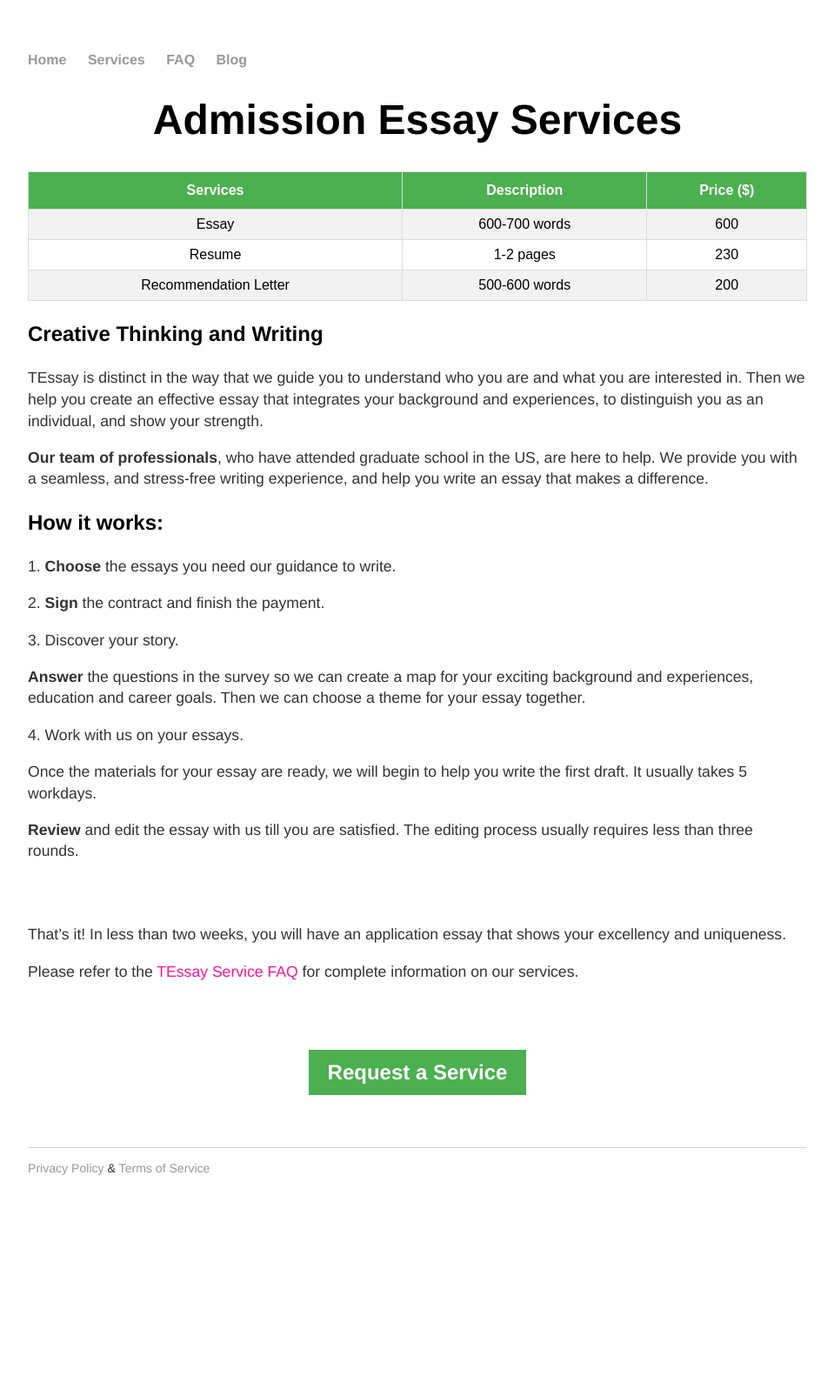
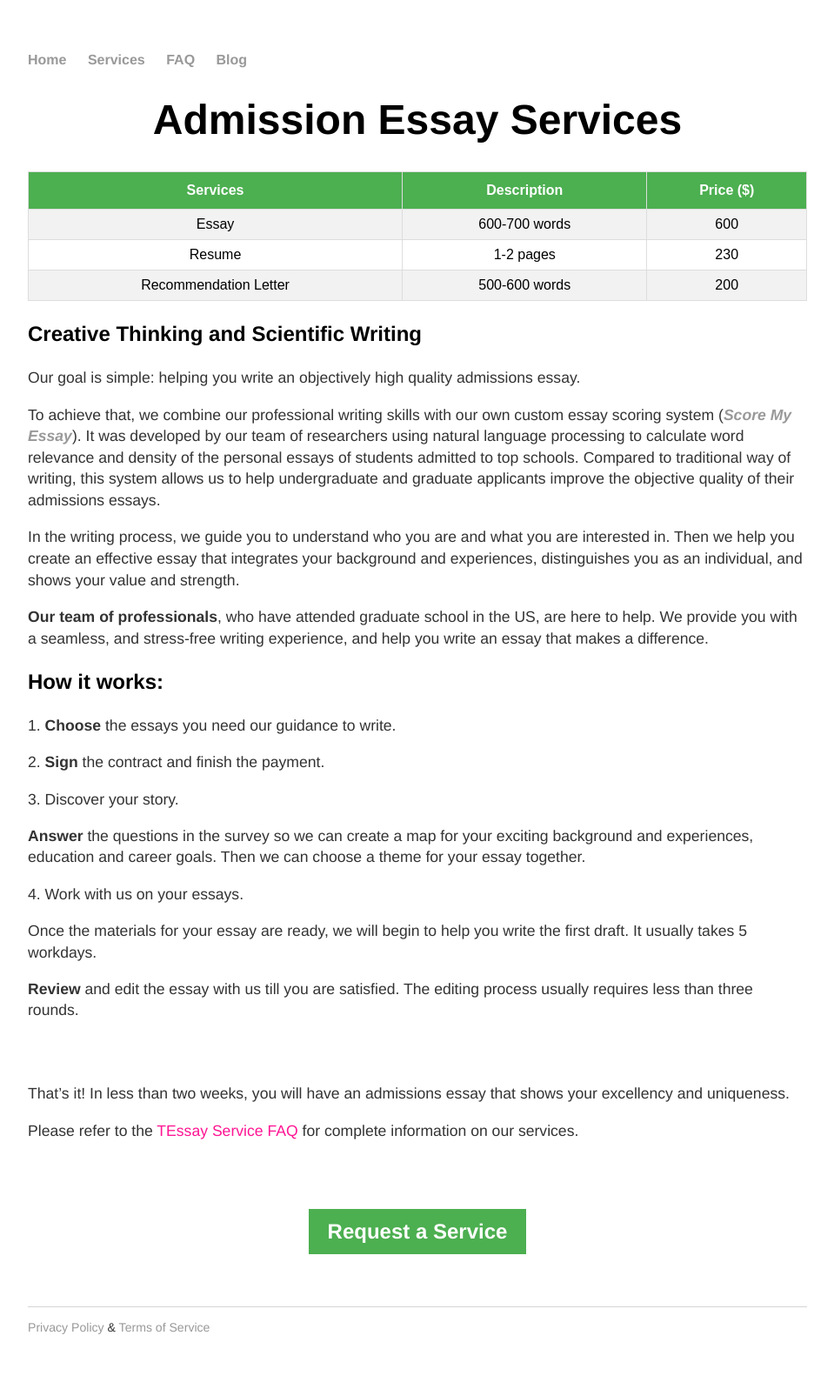
Before and after one commit to RagingTiger/PnFTech.github.io, a Jekyll site: the page built from essay/index.html, in a window 1280 px wide. Shown: the whole page at 87% size, without its empty margins (160-1119 px from the left). Built offline with Jekyll 4.4.1, drawn with Linux system fonts in a browser that asks for light colours; before the commit the page ends 1414 px from its top, so only the background shows below that.

Commit message:
edited essay and consulting services

```diff
--- a/essay/index.html
+++ b/essay/index.html
@@ -33,10 +33,21 @@ title: PnF
 	</div>
 
 	<div>
-		<h3>Creative Thinking and Writing</h3>
-		<p>TEssay is distinct in the way that we guide you to understand who you are and what you
-			are interested in. Then we help you create an effective essay that integrates
-			your background and experiences, to distinguish you as an individual, and show your strength.</p>
+		<h3>Creative Thinking and Scientific Writing</h3>
+		<p>Our goal is simple: helping you write an objectively high quality admissions essay.</p>
+
+		<p>To achieve that, we combine our professional writing skills with our own
+			custom essay scoring system (<b><i><a href="http://www.tessay.org/PnF_nlp/">Score My Essay</a></i></b>).
+			It was developed by our team of researchers using natural language processing to
+			calculate word relevance and density of the personal essays of students
+			admitted to top schools. Compared to traditional way of writing, this system
+			allows us to help undergraduate and graduate applicants improve the objective
+			quality of their admissions essays.</p>
+
+		<p>In the writing process, we guide you to understand who you are and what
+			you are interested in. Then we help you create an effective essay that integrates
+			your background and experiences, distinguishes you as an individual, and
+			shows your value and strength.</p>
 
 		<p><b>Our team of professionals</b>, who have attended graduate school in the US,
 			 are here to help. We provide you with a seamless, and stress-free writing experience, and
@@ -60,7 +71,7 @@ title: PnF
 		<br>
 		<br>
 
-		<p>That’s it! In less than two weeks, you will have an application essay
+		<p>That’s it! In less than two weeks, you will have an admissions essay
 			that shows your excellency and uniqueness.</p>
 
 		<p>Please refer to the <a class="colorlink" href="/faq">TEssay Service FAQ</a>
--- a/services/index.html
+++ b/services/index.html
@@ -65,6 +65,7 @@ title: PnF
 	</div>
 
 	<br>
+	<br>
 
 	<div class="button">
 		<h3><a class="button" href="/analytics">TEssay Analytics</a></h3>
```
Also changed, not shown: consulting/index.html (+15 -3 lines).
